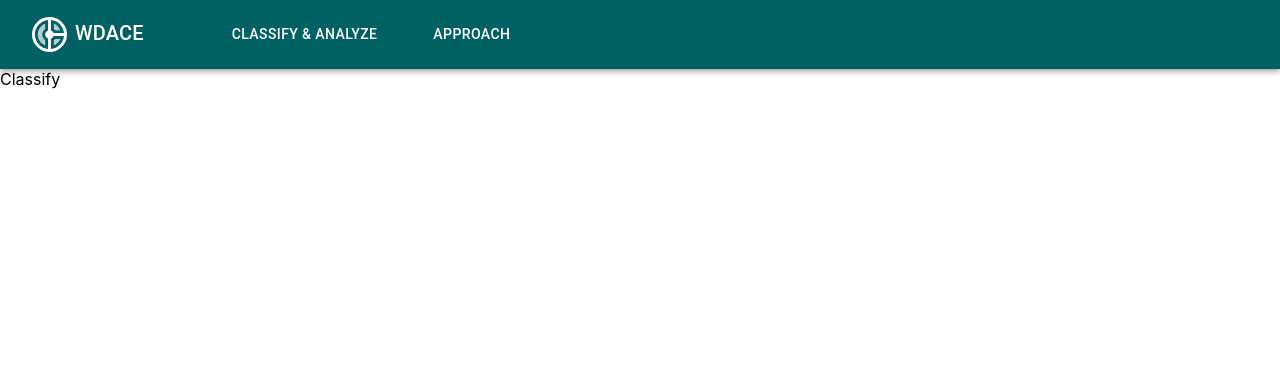
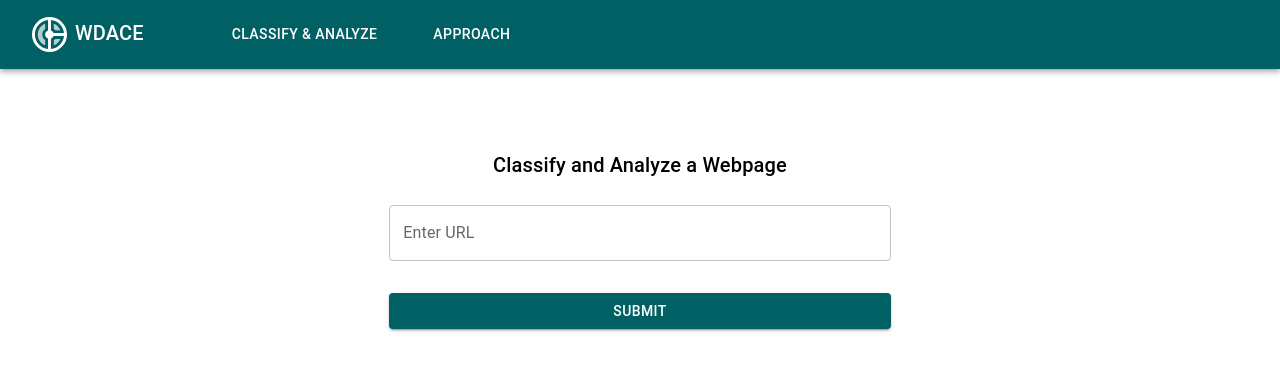
Before and after one commit to VirajPatidar/wdace-frontend, a React (Create React App) app: page /classify in a window 1280 px wide. Shown: the top 370 px of the page. Built offline with nearby package versions, Linux system fonts and the light colour scheme.

Commit message:
URL input + results initial

```diff
--- a/src/App.js
+++ b/src/App.js
@@ -5,8 +5,9 @@ import Navbar from './components/navbar';
 import NotFound from './components/notFound';
 import Home from './components/home';
 import Classify from './components/classify';
+import Approach from './components/approach';
+import Results from './components/results';
 import Test from './components/test';
-import Approach from './components/approach';
 
 // MUI
 import { cyan } from '@mui/material/colors';
@@ -30,6 +31,7 @@ function App() {
 
                 <Route path="/classify" element={<Classify />} exact />
                 <Route path="/approach" element={<Approach />} exact />
+                <Route path="/results" element={<Results />} exact />
                 <Route path="/test" element={<Test />} exact />
 
                 <Route path="*" element={<NotFound />} />
--- a/src/components/classify.js
+++ b/src/components/classify.js
@@ -1,17 +1,119 @@
-import React from 'react';
+import React, { useState } from 'react';
+import axios from 'axios';
+import { useNavigate } from 'react-router-dom';
+import { results } from '../atoms';
+import { useSetRecoilState } from 'recoil';
 
-// MUI
-import { Box } from '@mui/material';
+//MUI
+import Box from '@mui/material/Box';
+import { Grid, TextField, Typography } from '@mui/material';
+import LoadingButton from '@mui/lab/LoadingButton';
 
 
-const Classify = () => {
+
+const Summarize = () => {
+
+    const navigate = useNavigate();
+
+    // const [file, setFile] = useState([])
+    // const [fileError, setFileError] = useState(false)
+
+    const [URL, setURL] = useState("")
+    const [URLError, setURLError] = useState(false)
+
+    const [loading, setLoading] = useState(false)
+    const setResult = useSetRecoilState(results)
+
+
+    const handleSubmit = e => {
+        e.preventDefault();
+
+        let submit = true;
+        setURLError(false);
+
+        // eslint-disable-next-line
+        var URLRegex = /^https?:\/\/(?:www\.)?[-a-zA-Z0-9@:%._\+~#=]{1,256}\.[a-zA-Z0-9()]{1,6}\b(?:[-a-zA-Z0-9()@:%_\+.~#?&\/=]*)$/;
+
+        if ((URL === "") || !(URLRegex.test(URL))) {
+            submit = false;
+            setURLError(true);
+        }
+
+        if (submit) {
+            setResult({});
+            let form_data = new FormData();
+            if (URL !== "") {
+                form_data.append('url', URL);
+            }
+            // if (file.length > 0) {
+            //     form_data.append('name', file[0].name);
+            //     form_data.append('file', file[0]);
+            // }
+            setLoading(true);
+            axios.post(`http://localhost:8000/api/test`, form_data)
+                .then((res) => {
+                    setLoading(false);
+                    console.log(res);
+                    setResult(res.data);
+                    navigate("/results");
+                })
+                .catch(err => {
+                    console.log(err);
+                    setLoading(false);
+                    alert("An error occured! Please try again.")
+                });
+        }
+    }
+
+
     return (
         <>
-            <Box>
-                Classify
-            </Box>
+            <Grid container justifyContent="center" alignItems="center">
+                <Grid item xs={12} sm={8} md={5} mt={8} p={2}>
+                    <Typography variant="h6" textAlign="center">
+                        Classify and Analyze a Webpage
+                    </Typography>
+                    <Box mt={1}>
+                        <TextField
+                            variant="outlined"
+                            margin="normal"
+                            fullWidth
+                            name="url"
+                            label="Enter URL"
+                            id="url"
+                            error={URLError}
+                            onChange={(e) => setURL(e.target.value)}
+                        />
+                    </Box>
+                    {/* <Box mt={3}>
+                        <ThemeProvider theme={theme}>
+                            <FileUpload
+                                required
+                                value={file}
+                                onChange={setFile}
+                                buttonText="Upload .txt file"
+                                title="Drag 'n' Drop or select a text file"
+                                sx={fileError ? { borderColor: "red" } : ""}
+                            />
+                        </ThemeProvider>
+                    </Box> */}
+                    <Box mt={3}>
+                        <LoadingButton
+                            loading={loading}
+                            loadingIndicator="Processing..."
+                            variant="contained"
+                            type="submit"
+                            onClick={handleSubmit}
+                            color="primary"
+                            sx={{ width: '100%' }}
+                        >
+                            Submit
+                        </LoadingButton>
+                    </Box>
+                </Grid>
+            </Grid>
         </>
     );
 }
 
-export default Classify;
+export default Summarize;
--- /dev/null
+++ b/src/components/results.js
@@ -0,0 +1,20 @@
+import React from 'react';
+import { results } from '../atoms';
+import { useRecoilValue } from 'recoil';
+
+//MUI
+import { Box } from '@mui/material';
+
+
+const Results = () => {
+
+    const result = useRecoilValue(results)
+
+    return (
+        <Box>
+            {JSON.stringify(result)}
+        </Box>
+    );
+}
+
+export default Results;
```
